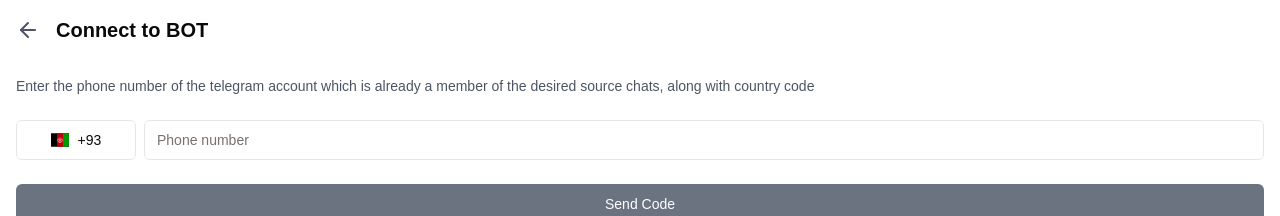
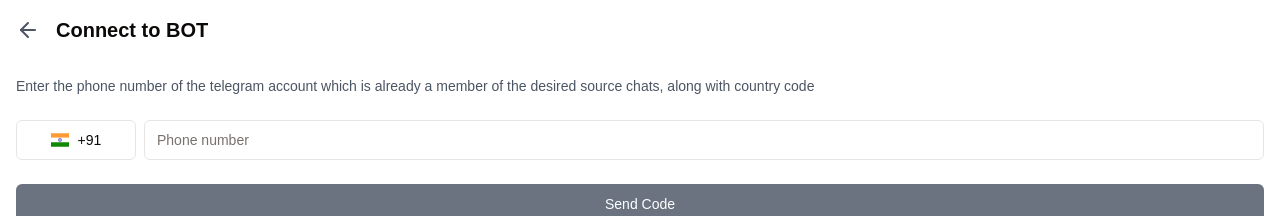
Before and after one commit to anilyadav6803/Telebot, a Next.js app: page /register in a window 1280 px wide. Shown: the top 216 px of the page. Built offline with nearby package versions, Linux system fonts and the light colour scheme.

Commit message:
register

```diff
--- a/src/app/register/page.js
+++ b/src/app/register/page.js
@@ -24,8 +24,8 @@ const countries = Object.entries(countriesData).map(([code, data]) => ({
 })).sort((a, b) => a.name.localeCompare(b.name))
 
 export default function RegisterPage() {
-  const [selectedCountry, setSelectedCountry] = useState(countries[0])
-  const [selectedFlag, setSelectedFlag] = useState(`fi fi-${countries[0].flag}`);
+  const [selectedCountry, setSelectedCountry] = useState(countries[99])
+  const [selectedFlag, setSelectedFlag] = useState(`fi fi-${countries[99].flag}`);
   const [searchQuery, setSearchQuery] = useState('')
   const [phoneNumber, setPhoneNumber] = useState('')
   const [isDialogOpen, setIsDialogOpen] = useState(false)
@@ -34,6 +34,8 @@ export default function RegisterPage() {
   const [step, setStep] = useState('phone') // 'phone', 'code', 'password', 'success'
   const [error, setError] = useState('')
   const [session, setSession] = useState('')
+
+
 
   const filteredCountries = searchQuery
     ? countries.filter(country =>
@@ -72,12 +74,10 @@ export default function RegisterPage() {
           }),
         })
         const data = await res.json()
-        if (data.error) throw new Error(data.error)
-        if (data.session) {
-          setSession(data.session)
-        }
-        if (data.requiresPassword) {
+
+        if (data.error === "Password Requireded.") {
           setStep('password')
+
         } else {
           setStep('success')
         }
@@ -86,9 +86,10 @@ export default function RegisterPage() {
           method: 'POST',
           headers: { 'Content-Type': 'application/json' },
           body: JSON.stringify({
+            action: 'checkPassword' , // Add this line
             phoneNumber: selectedCountry.code + phoneNumber,
             code: verificationCode,
-            password,
+            password : password,
             session: session
           }),
         })
```
